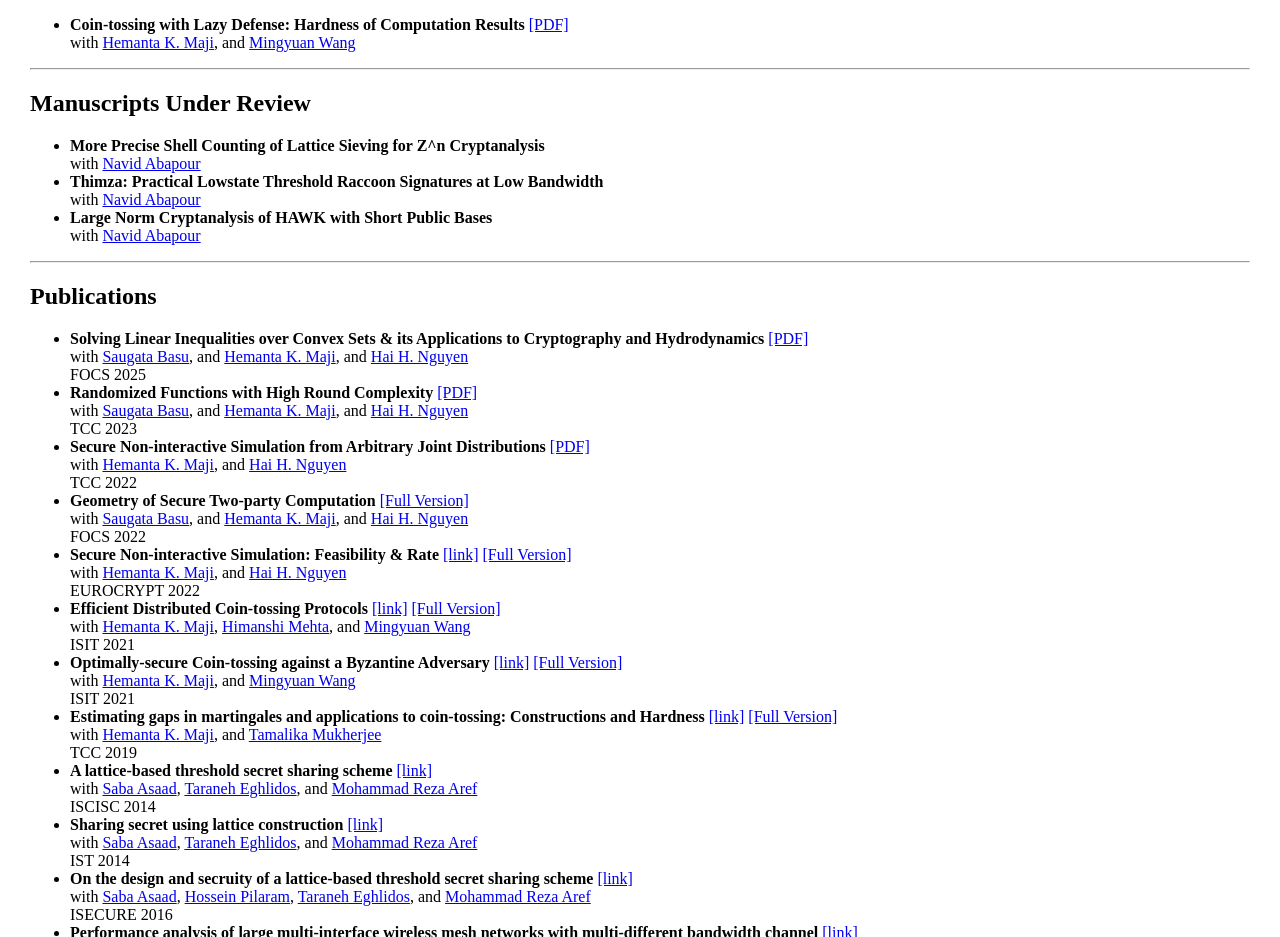
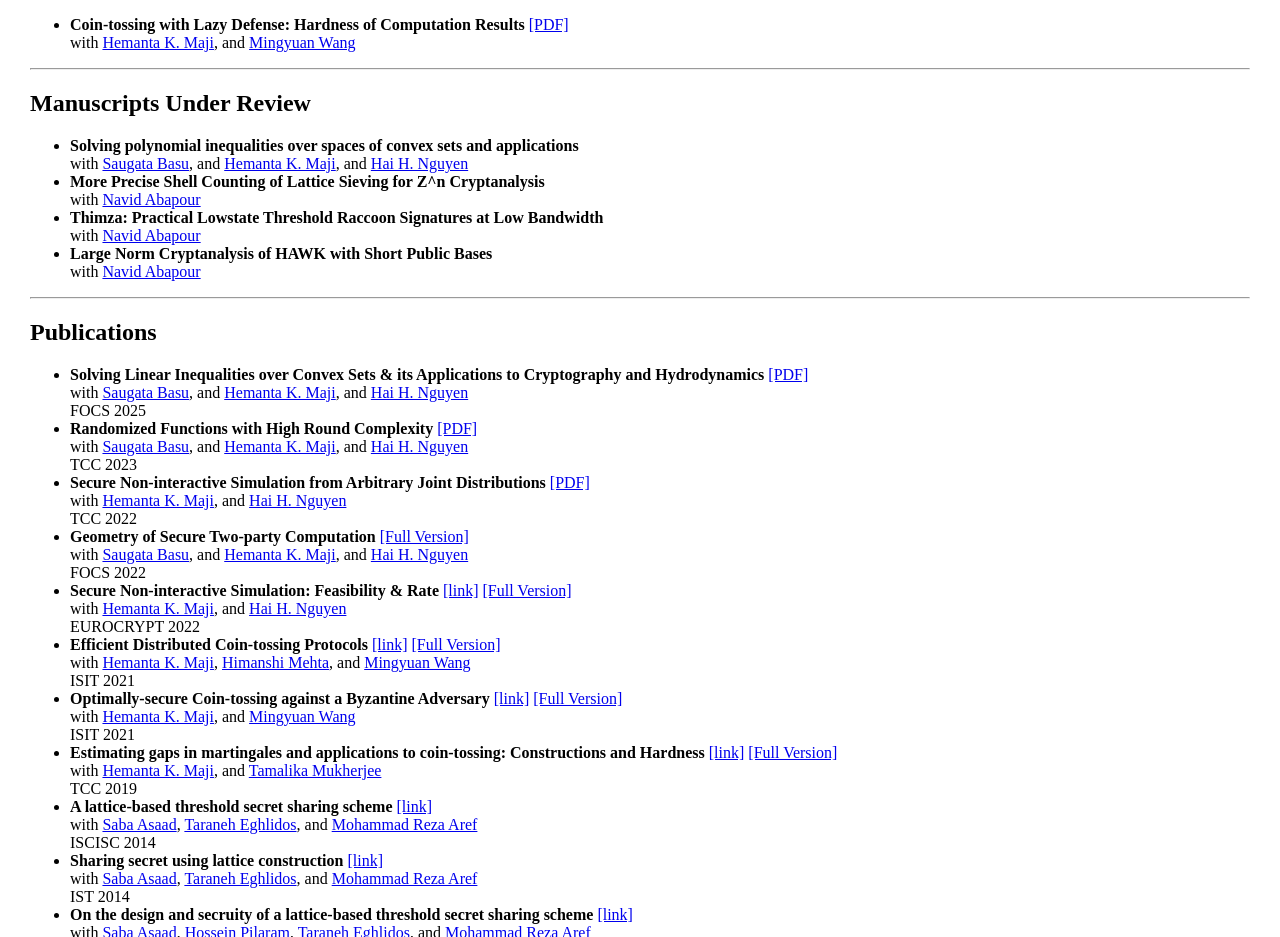
Before and after one commit to Hamidreza1402/hamidreza1402.github.io, a plain HTML site: page index.html in a window 1280 px wide. Shown: the part 862-1799 px from the top of the page. Drawn offline with Linux system fonts and the light colour scheme.

Commit message:
Update index.html

```diff
--- a/index.html
+++ b/index.html
@@ -104,6 +104,11 @@ Recent work includes a general framework for solving linear inequalities over hi
 	<h2> Manuscripts Under Review </h2>
 	<ul>
 		<li>
+			<b>Solving polynomial inequalities over spaces of convex sets and applications</b>
+			<br> with <a href="https://www.math.purdue.edu/~sbasu/"> Saugata Basu</a>, and
+			<a href="https://www.cs.purdue.edu/homes/hmaji/">Hemanta K. Maji</a>, and <a href="https://web.ics.purdue.edu/~nguye245/">Hai H. Nguyen </a>
+		</li>
+		<li>
 			<b> More Precise Shell Counting of Lattice Sieving for Z^n Cryptanalysis </b>
 			<br> with <a href="https://navidabapour.github.io/" >Navid Abapour</a>
 		</li>
@@ -117,6 +122,7 @@ Recent work includes a general framework for solving linear inequalities over hi
 		</li>
 	</ul>
 </p>
+
 
 <hr>
 <p>
```
